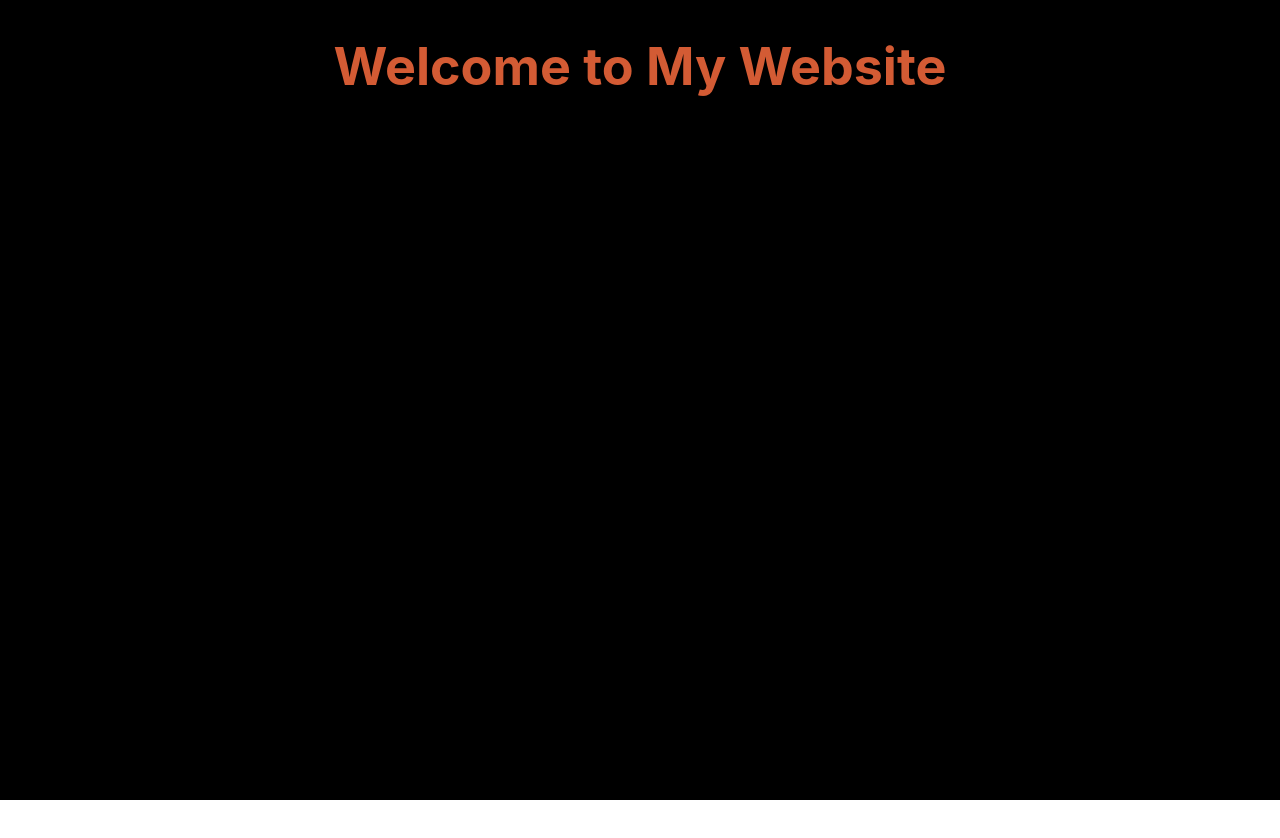
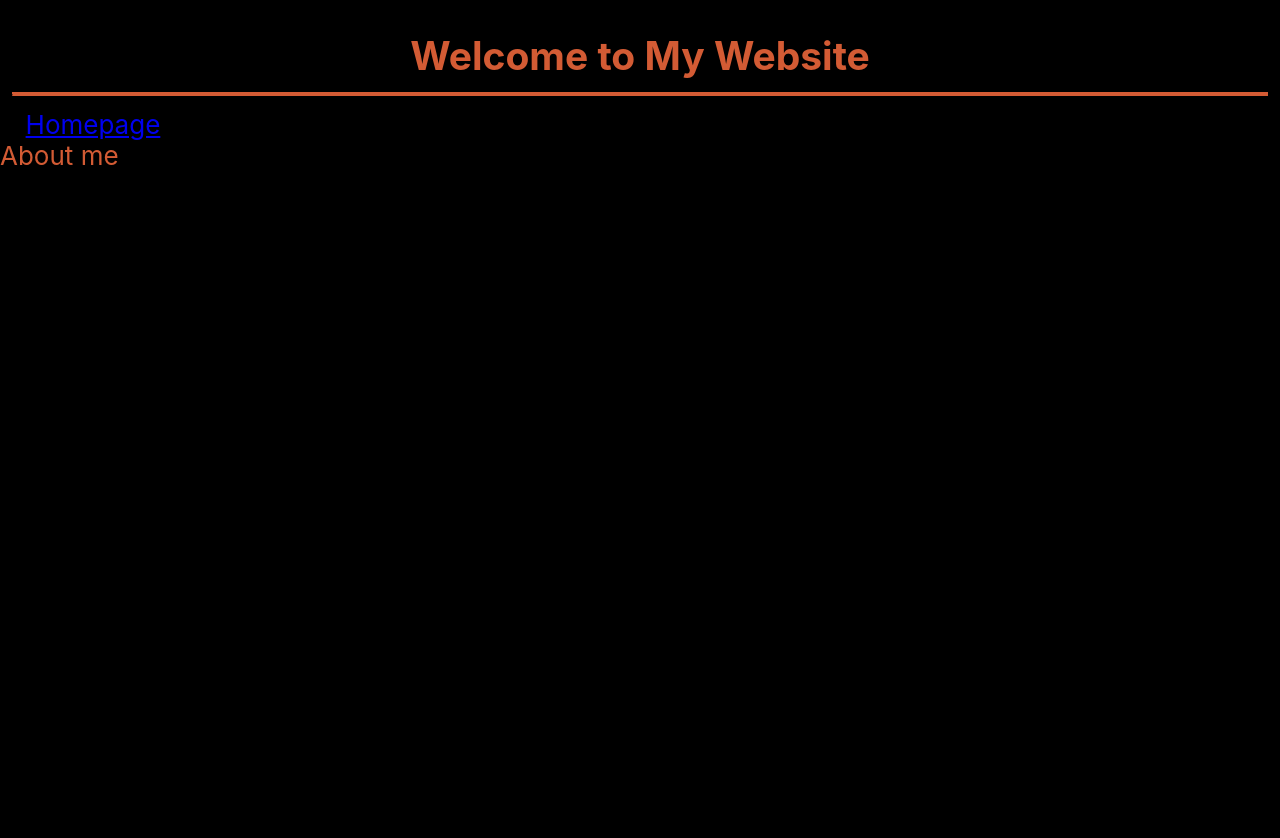
Before and after one commit to sambricker216/sambricker216.github.io, a React (Create React App) app: page / in a window 1280 px wide. Shown: the top 838 px of the page. Before the commit the page ends 800 px from the top, so only its background shows below. Built offline with nearby package versions, Linux system fonts and the light colour scheme.

Commit message:
Reworked homepage, added router and navbar

```diff
--- a/package.json
+++ b/package.json
@@ -7,7 +7,9 @@
     "@testing-library/react": "^13.4.0",
     "@testing-library/user-event": "^13.5.0",
     "react": "^18.3.1",
+    "react-bootstrap": "^2.10.5",
     "react-dom": "^18.3.1",
+    "react-router-dom": "^7.5.0",
     "react-scripts": "5.0.1",
     "web-vitals": "^2.1.4"
   },
--- a/src/App.css
+++ b/src/App.css
@@ -1,37 +1,23 @@
-.App {
-  text-align: center;
-}
-
-.App-logo {
-  height: 40vmin;
-  pointer-events: none;
-}
-
-@media (prefers-reduced-motion: no-preference) {
-  .App-logo {
-    animation: App-logo-spin infinite 20s linear;
-  }
-}
-
 .App-header {
   background-color: black;
   min-height: 100vh;
   display: flex;
   flex-direction: column;
-  align-items: center;
   font-size: calc(10px + 2vmin);
   color: rgb(211, 91, 52);
 }
 
-.App-link {
-  color: #61dafb;
+hr.solid {
+  border-top: 3px solid #bbb;
+  width: 98%;
+  border-color: rgb(211, 91, 52);
 }
 
-@keyframes App-logo-spin {
-  from {
-    transform: rotate(0deg);
-  }
-  to {
-    transform: rotate(360deg);
-  }
+h2.title {
+  margin-bottom: 0;
+  text-align: center;
 }
+
+div.navBar{
+  padding-left: 2%;
+}
--- a/src/App.js
+++ b/src/App.js
@@ -1,9 +1,23 @@
-import logo from './logo.svg';
 import './App.css';
-import Homepage from './Components/Homepage';
+import { BrowserRouter, Routes, Route } from "react-router-dom";
+import Homepage from './Pages/Homepage';
+import Navbar from './Components/Navbar';
 
 function App() {
-  return (<Homepage/>)
+  return (
+    <div className="App-header">
+        <h2 class='title'>Welcome to My Website</h2>
+        <hr class="solid"></hr>
+
+        <BrowserRouter>
+          <Navbar/>
+            <Routes>
+                <Route path="/" element={<Homepage />}>
+                </Route>
+            </Routes>
+        </BrowserRouter>
+    </div>
+  )
 }
 
 export default App;
--- /dev/null
+++ b/src/Components/Navbar.js
@@ -0,0 +1,14 @@
+import React from 'react';
+import {Link} from 'react-router-dom';
+
+function Navbar(){
+    return (
+        <div className='navBar'>
+            <Link to="/">Homepage</Link>
+
+        </div>
+    )
+
+}
+
+export default Navbar;
--- a/src/Components/Homepage.js
+++ b/src/Pages/Homepage.js
@@ -1,9 +1,10 @@
 import '../App.css';
+import { BrowserRouter, Routes, Route } from "react-router-dom";
 
 export default function Homepage(){
     return(
         <div className="App-header">
-            <h1>Welcome to My Website</h1>
+            <text>About me</text>
         </div>
     );
 }
```
Also changed, not shown: 1 other file (tests, documents, lock files or other folders).
